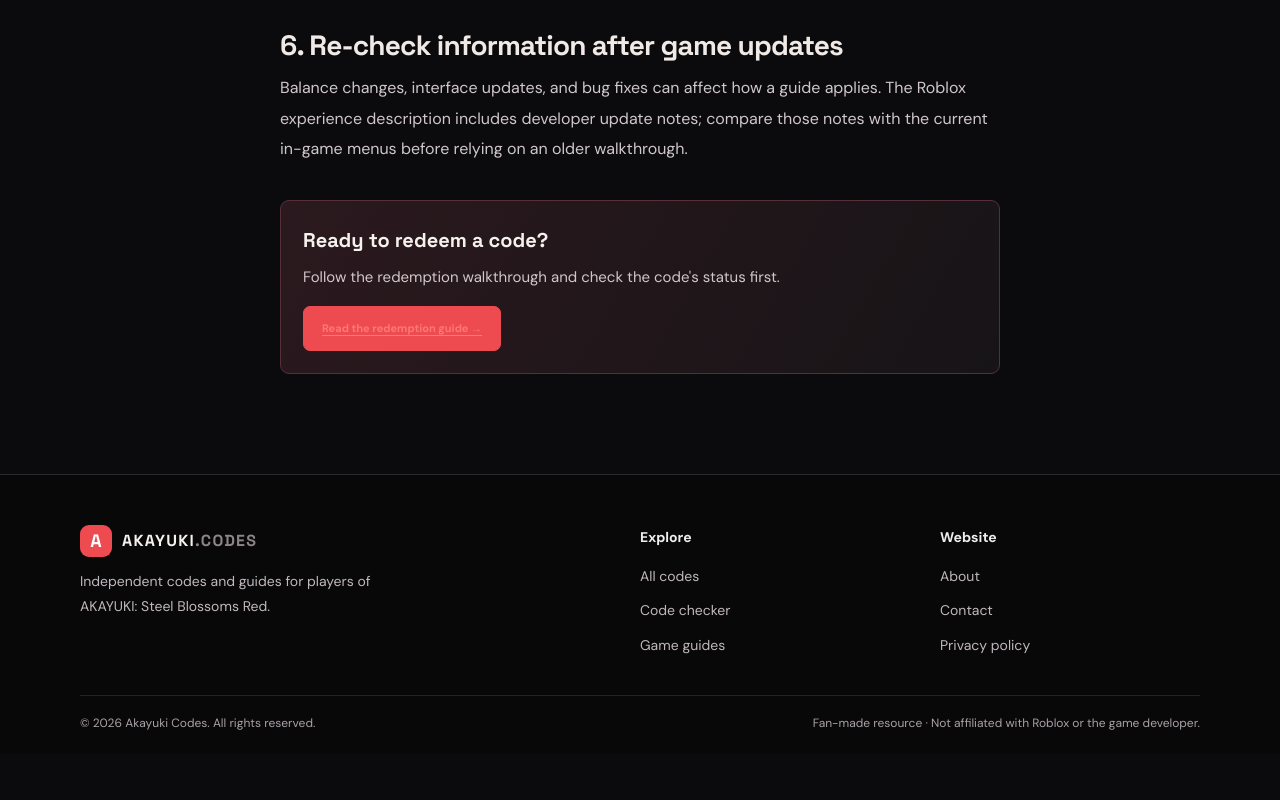
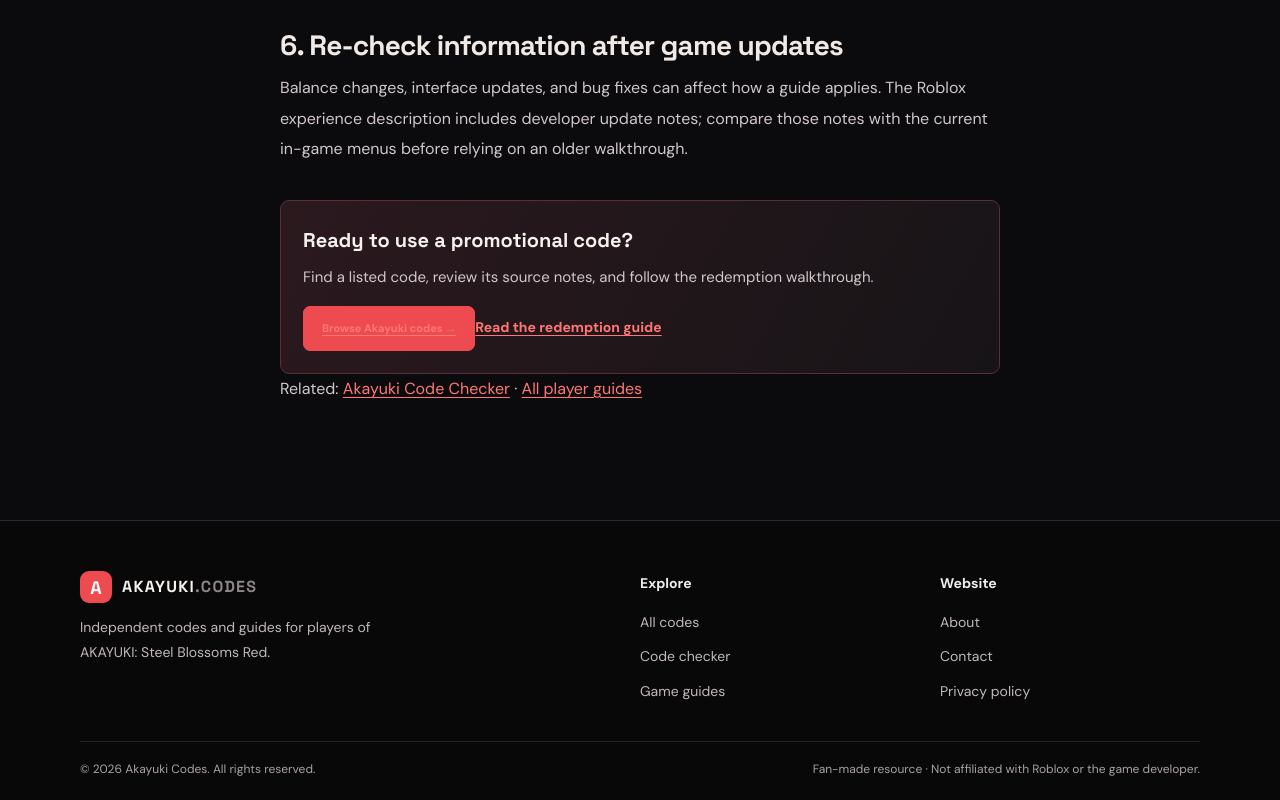
Before and after one commit to donnyhuang1990/akayuki-codes-hub, a Next.js app: page /guides/beginner-guide in a window 1280 px wide. Shown: the part 2016-2816 px from the top of the page. Before the commit the page ends 2770 px from the top, so only its background shows below. Built offline with nearby package versions, Linux system fonts and the light colour scheme.

Commit message:
Add code database links to beginner guide

```diff
--- a/app/guides/beginner-guide/page.tsx
+++ b/app/guides/beginner-guide/page.tsx
@@ -106,10 +106,14 @@ export default function BeginnerGuide() {
         </p>
 
         <div className="article-cta">
-          <strong>Ready to redeem a code?</strong>
-          <p>Follow the redemption walkthrough and check the code's status first.</p>
-          <Link className="button" href="/guides/how-to-redeem/">Read the redemption guide →</Link>
+          <strong>Ready to use a promotional code?</strong>
+          <p>Find a listed code, review its source notes, and follow the redemption walkthrough.</p>
+          <div className="article-cta-links">
+            <Link className="button" href="/codes/">Browse Akayuki codes →</Link>
+            <Link className="text-link" href="/guides/how-to-redeem/">Read the redemption guide</Link>
+          </div>
         </div>
+        <p className="article-related">Related: <Link href="/code-checker/">Akayuki Code Checker</Link> · <Link href="/guides/">All player guides</Link></p>
       </div>
     </article>
   );
```
